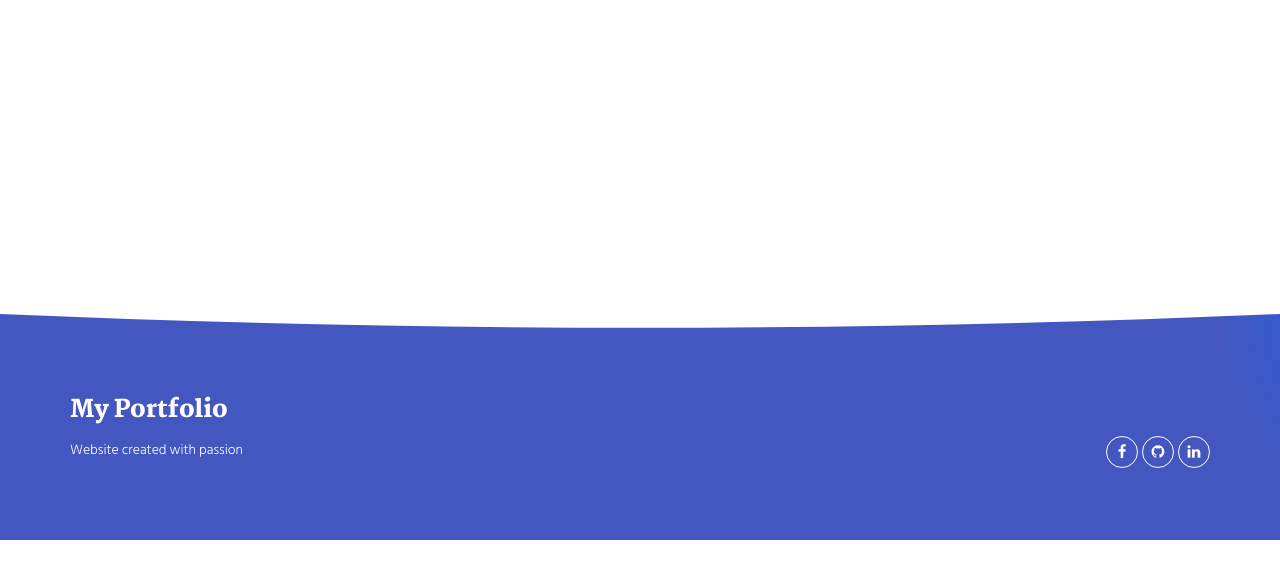
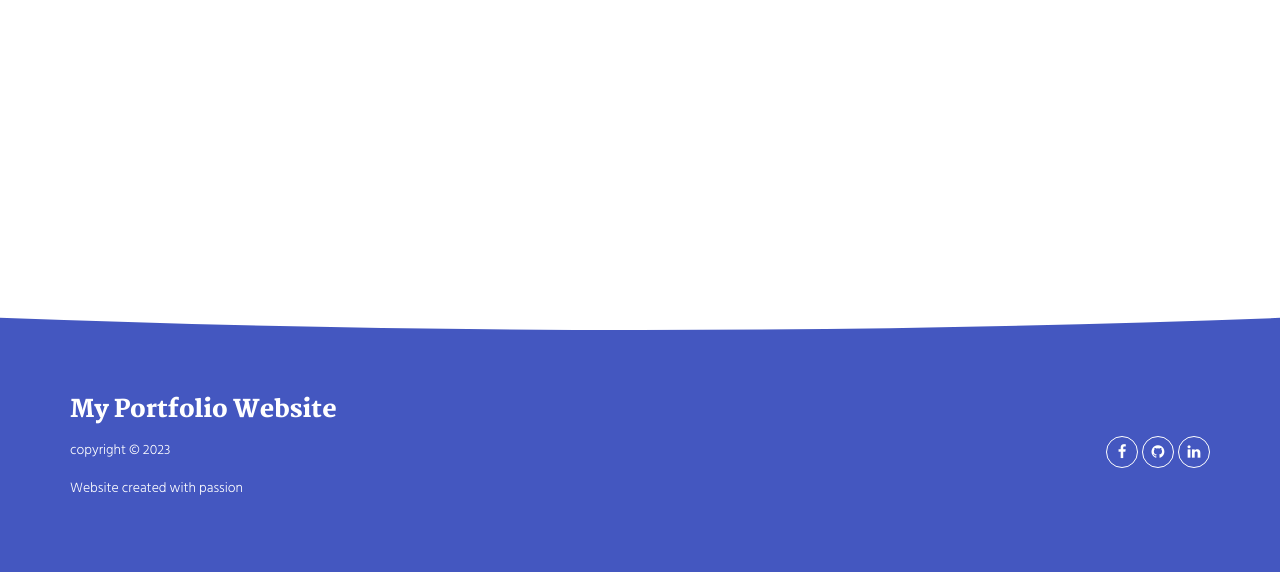
Before and after one commit to Muhammadurasheed/rashman, a plain HTML site: page project.html in a window 1280 px wide. Shown: the part 2387-2959 px from the top of the page. Before the commit the page ends 2927 px from the top, so only its background shows below. Drawn offline with Linux system fonts and the light colour scheme.

Commit message:
some text edited

```diff
--- a/project.html
+++ b/project.html
@@ -142,9 +142,10 @@
   <div class="container">
     <div class="row">
       <div class="col-xs-12">
-        <h3>My Portfolio</h3>
+        <h3>My Portfolio Website</h3>
         <div class="row">
           <div class="col-xs-12 col-sm-7">
+            <p><small>copyright &copy; 2023</small>
             <p><small>Website created with passion</small>
             </p>
           </div>
```
Also changed, not shown: index.html (+3 -2 lines).
